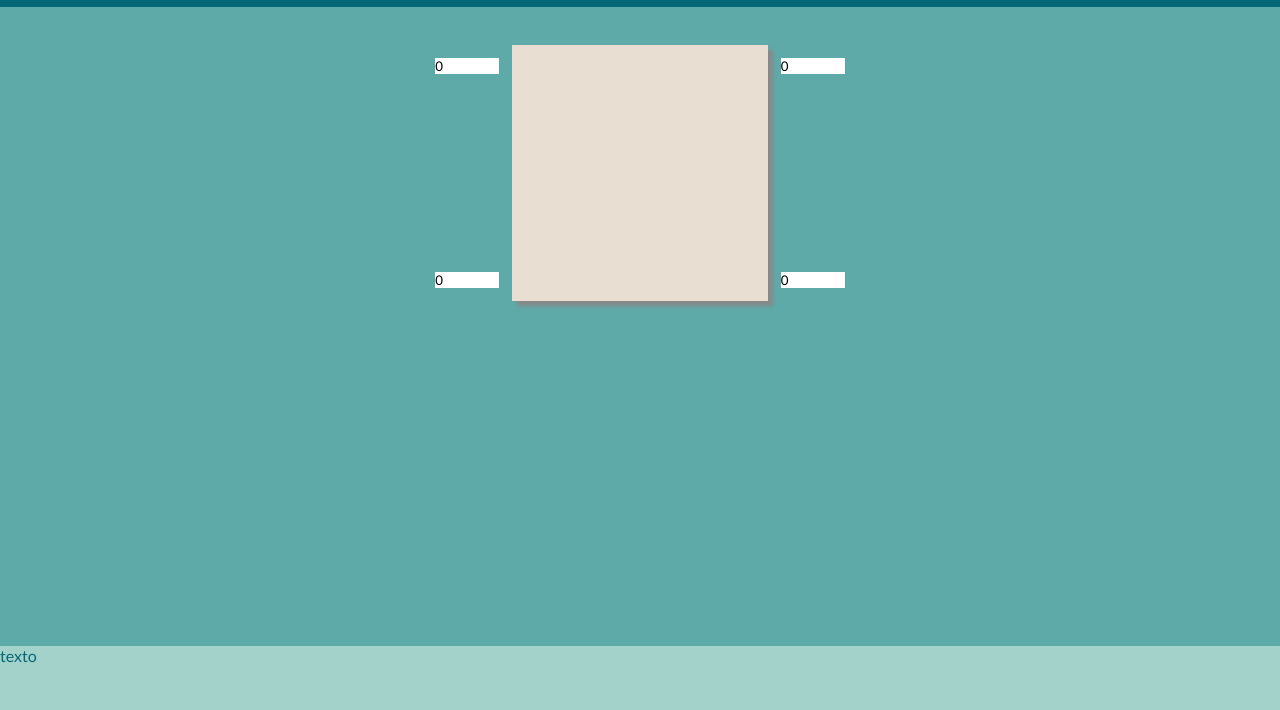
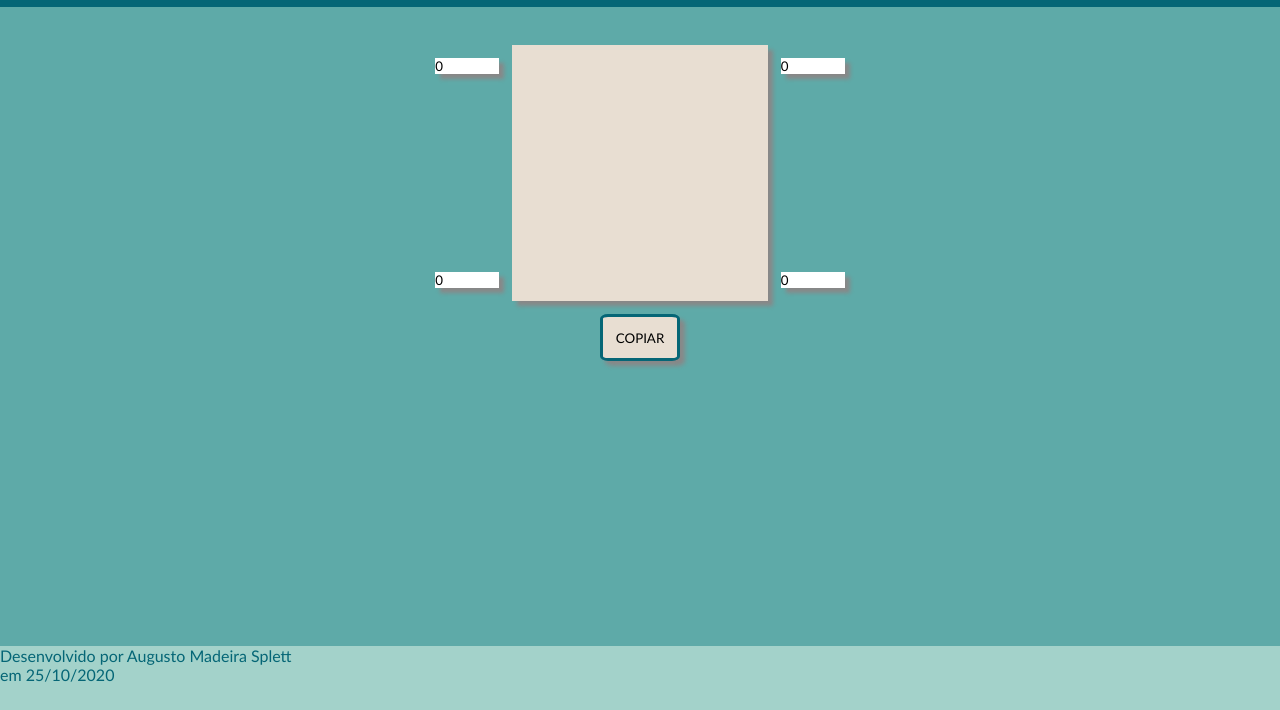
Before and after one commit to augustosplett/BorderRadiusPreviewer, a plain HTML site: page index.html in a window 1280 px wide. Shown: the part 90-800 px from the top of the page. Drawn offline with Linux system fonts and the light colour scheme.

Commit message:
Final commit all criteria were met.

```diff
--- a/assets/css/styles.css
+++ b/assets/css/styles.css
@@ -6,6 +6,8 @@
 }
 .tudo{
     max-width: 60vw;
+    align-content: center;
+    text-align: center;
 }
 .container-padrao{
     position: relative;
@@ -34,6 +36,7 @@
 }
 .tam-input{
     width: 5vw;
+    box-shadow: 5px 5px 4px #888888;
 }
 
 .preview-container{
@@ -68,3 +71,11 @@ img{
     max-height: 100%;
 
 }
+.btn{
+    margin-top: 1vw;
+    padding: 1vw;
+    background-color:#e8ded2 ;
+    border-radius: 10%;
+    border: solid  #056676;
+    box-shadow: 5px 5px 4px #888888;
+}
--- a/assets/js/index.js
+++ b/assets/js/index.js
@@ -19,3 +19,29 @@ rt.addEventListener('change', v => {
 rb.addEventListener('change', v => {
     prev.style.borderBottomRightRadius = (v.target.value + "%" )
 });
+
+function copyToClipboard() {
+    var copyText = (lt.value + "% " + lb.value + "% " + rt.value + "% " + rb.value+"%");
+    console.log(copyText)
+    copyStringToClipboard(copyText);
+    //copyText.select();
+    //document.execCommand("copy");
+    //alert("Copied the text: " + copyText.value);
+  }
+
+  function copyStringToClipboard (str) {
+    // Create new element
+    var el = document.createElement('textarea');
+    // Set value (string to be copied)
+    el.value = str;
+    // Set non-editable to avoid focus and move outside of view
+    el.setAttribute('readonly', '');
+    el.style = {position: 'absolute', left: '-9999px'};
+    document.body.appendChild(el);
+    // Select text inside element
+    el.select();
+    // Copy text to clipboard
+    document.execCommand('copy');
+    // Remove temporary element
+    document.body.removeChild(el);
+ }
--- a/index.html
+++ b/index.html
@@ -32,9 +32,12 @@
             <div class="container-interno "> <input type="number" class="baixo esquerda tam-input" min="0" max="100" name="" rb value = "0"></div>
         </div>
 
+        <button class="btn" onclick="copyToClipboard()">COPIAR</button>
     </div>
 
-    <div class="rodape"> texto </div>
+    <div class="rodape"> <p>Desenvolvido por Augusto Madeira Splett</p>
+    <p>em 25/10/2020</p>
+    </div>
     <script src="assets/js/index.js"></script>
 </body>
 
```
